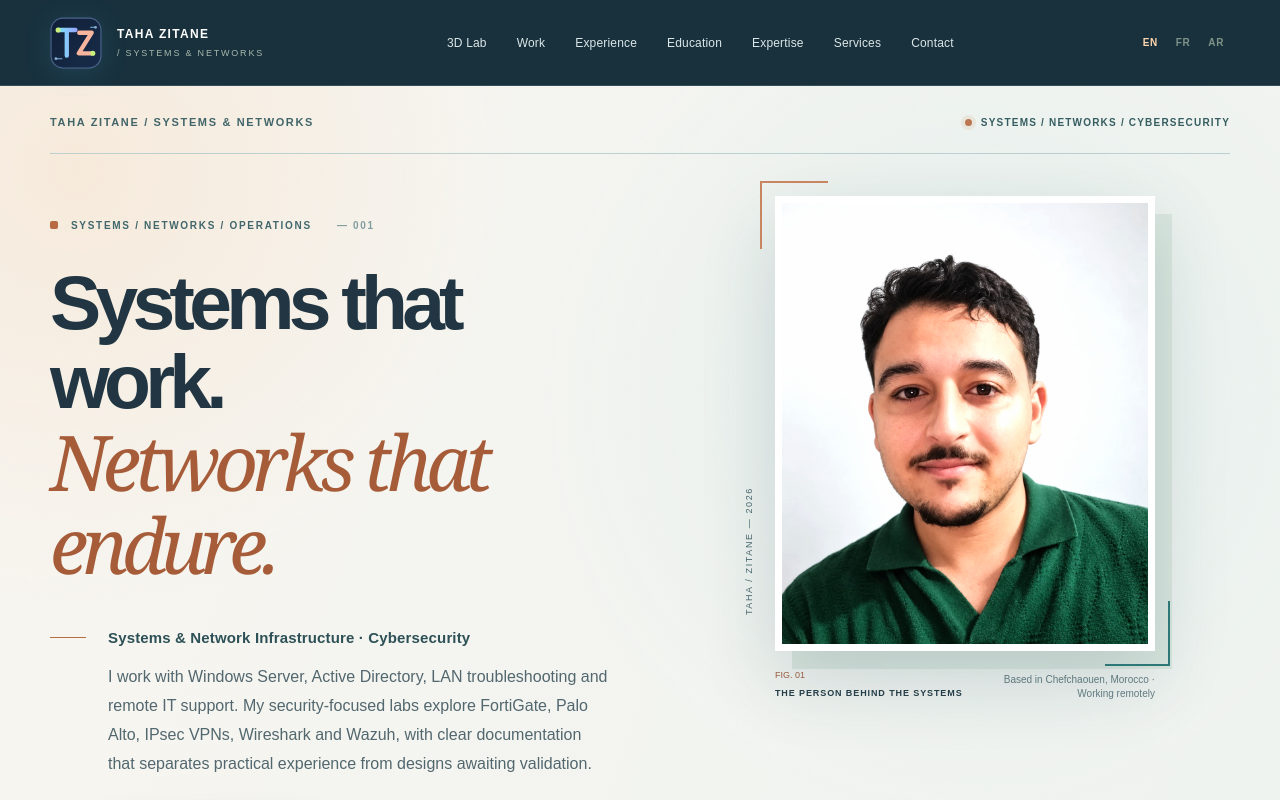
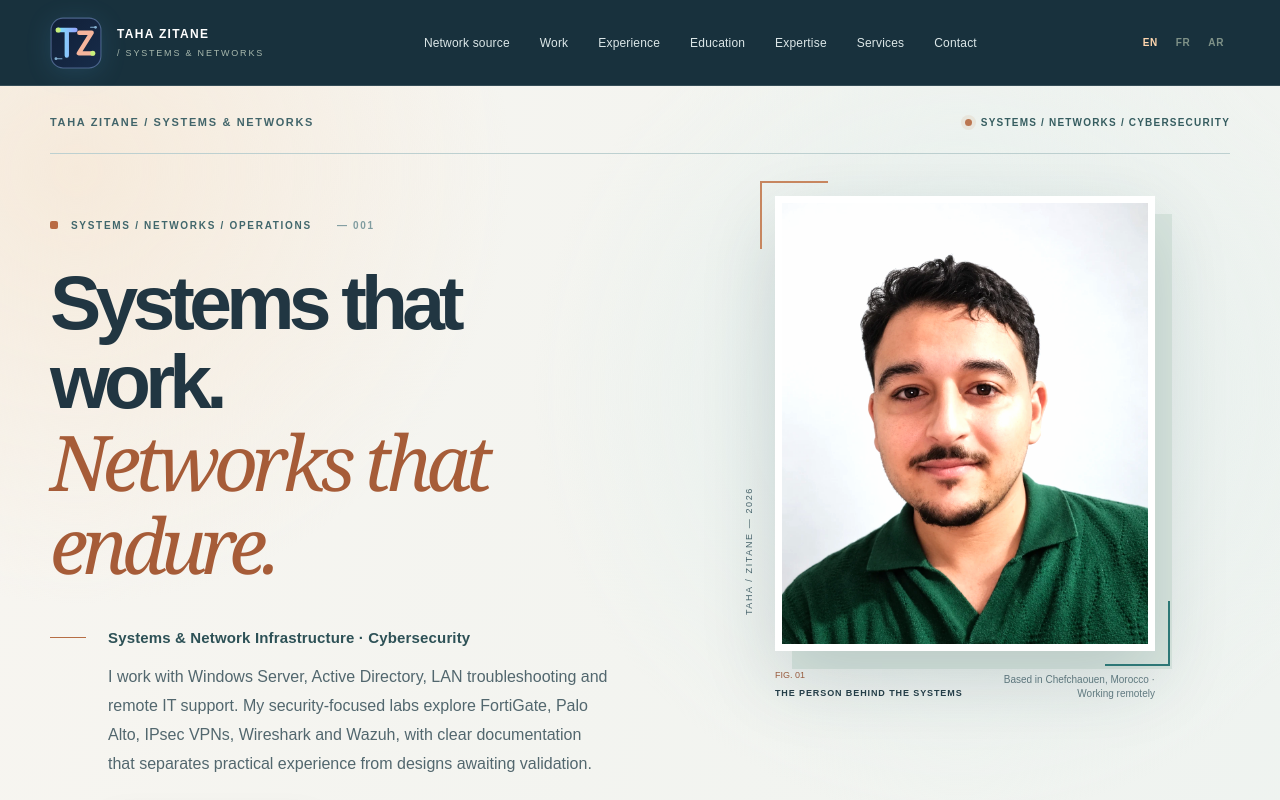
Before and after one commit to tahazitan/taha-zitane-portfolio, a Next.js app: page / in a window 1280 px wide. Shown: the top 800 px of the page. Built offline with nearby package versions, Linux system fonts and the light colour scheme.

Commit message:
Rename 3D Lab nav to real-source network topology, preserving anchor behavior

```diff
--- a/src/components/Navigation.tsx
+++ b/src/components/Navigation.tsx
@@ -8,7 +8,7 @@ import BrandMark from "./BrandMark";
 export default function Navigation({locale,slug}:{locale:Locale;slug?:string}){
  const c=content[locale];const [open,setOpen]=useState(false);
  const anchors=["topology","work","experience","education","expertise","services","contact"];
- const names=[locale==="fr"?"Lab 3D":locale==="ar"?"مختبر 3D":"3D Lab",...c.nav];
+ const names=[locale==="fr"?"Source réseau":locale==="ar"?"مصدر الطوبولوجيا":"Network source",...c.nav];
  const target=(id:string)=>slug?`${homePath(locale)}#${id}`:`#${id}`;
  const otherHref=(lang:Locale)=>slug?`${lang==='en'?'':`/${lang}`}/projects/${slug}/`:homePath(lang);
  return <header className="header-wrap"><div className="site-nav container-xl" dir={locale==='ar'?'rtl':'ltr'}>
```
